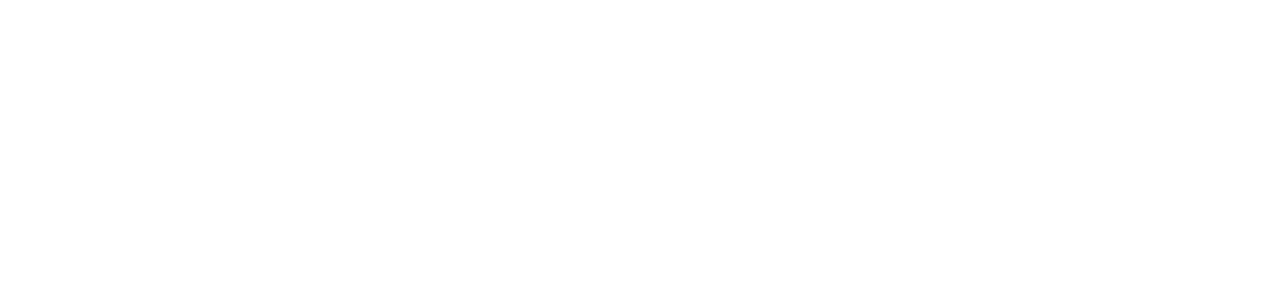
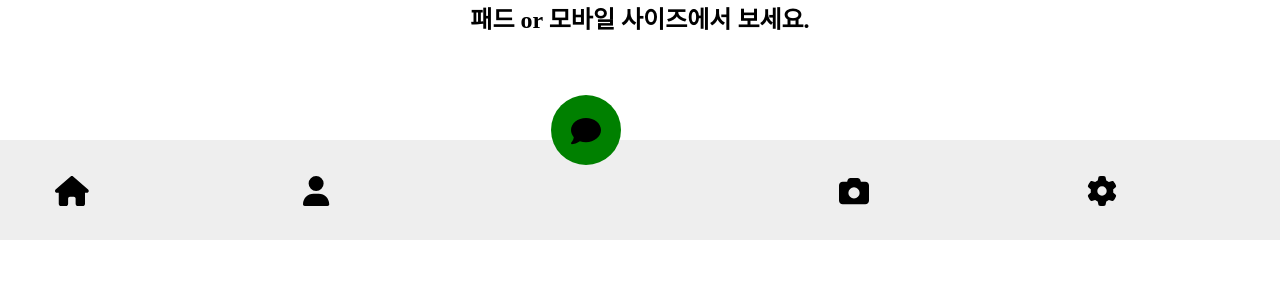
Before and after one commit to jgy4419/variable-site-clone-coding-ts, a React (Create React App) app: page /footer in a window 1280 px wide. Before the commit this address had no page. Shown: the top 300 px of the page. Built offline with nearby package versions, Linux system fonts and the light colour scheme.

Commit message:
230801-MagicNavigationMenu(ing)

```diff
--- /dev/null
+++ b/src/components/SpecificPart/footer/Footer.tsx
@@ -0,0 +1,12 @@
+import React from 'react';
+import MagicNavigationMenu from './MagicNavigationMenu';
+
+const Footer = () => {
+    return (
+        <div>
+            <MagicNavigationMenu/>
+        </div>
+    );
+};
+
+export default Footer;
--- /dev/null
+++ b/src/components/SpecificPart/footer/MagicNavigationMenu.tsx
@@ -0,0 +1,50 @@
+import { useEffect, useState, useRef } from 'react';
+import * as S from './style/MagicNavigationMenu';
+import { FontAwesomeIcon } from '@fortawesome/react-fontawesome';
+import { faHouse, faUser, faComment, faCamera, faGear } from '@fortawesome/free-solid-svg-icons';
+
+const MagicNavigationMenu = () => {
+    const listRef = useRef(null);
+    const [footerIcon, setFooterIcon] = useState(
+        [
+            faHouse,
+            faUser,
+            faComment,
+            faCamera,
+            faGear
+        ]
+    );
+    const backColor = [
+        'red',
+        'orange',
+        'green',
+        'skyblue',
+        'pink'
+    ]
+    const [location, setLocation] = useState(5);
+    return (
+        <S.MagicNavigationMenuContainer>
+            <S.MagicText>패드 or 모바일 사이즈에서 보세요.</S.MagicText>
+            <S.MagicNavigationMenuFooter>
+                <S.MagicNavigationMenus ref={listRef}>
+                {
+                    footerIcon.map((icon, index) => {
+                        return (
+                            <>
+                                <S.MagicNavigationMenu key={index} location={location} backColor={backColor[index]}
+                                    onClick={() => setLocation(index * 2 + 1)}
+                                >
+                                    <FontAwesomeIcon icon={icon} />
+                                </S.MagicNavigationMenu>
+                                <S.MagicNavigationMenuBall location={index + 1}/>
+                            </>
+                        )
+                    })
+                }
+                </S.MagicNavigationMenus>
+            </S.MagicNavigationMenuFooter>
+        </S.MagicNavigationMenuContainer>
+    );
+};
+
+export default MagicNavigationMenu;
--- /dev/null
+++ b/src/components/SpecificPart/footer/style/MagicNavigationMenu.ts
@@ -0,0 +1,54 @@
+import styled, { css } from 'styled-components';
+
+export const MagicNavigationMenuContainer = styled.div`
+    position: relative;
+    width: 100vw;
+    height: 30vh;
+    background-color: #fff;
+`;
+
+export const MagicText = styled.h2`
+    text-align: center;
+`;
+
+export const MagicNavigationMenuFooter = styled.footer`
+    position: absolute;
+    bottom: 0;
+    width: 100%;
+    height: 100px;
+    // background-color: #eee;
+`;
+
+export const MagicNavigationMenuBall = styled.div<{location: number}>`
+    // position: absolute;
+    // bottom: 70px;
+    // width: 70px;
+    // height: 70px;
+    // border-radius: 50%;
+    // background-color: green;
+    // transition: .5s;
+`;
+
+export const MagicNavigationMenus = styled.ul`
+    width: 100%;
+    height: 100%;
+    display: flex;
+    justify-content: space-around;
+    align-items: center;
+    z-index: 10;
+    background-color: #eee;
+`;
+
+export const MagicNavigationMenu = styled.li<{location: number, backColor: string}>`
+    font-size: 30px;
+    width: 30px;
+    height: 30px;
+    transition: .3s;
+    &:nth-child(${props => props.location}) {
+        transform: translateY(-60px);
+        background-color: ${props => props.backColor};
+        padding: 20px;
+        border-radius: 50%;
+        box-sizing: content-box;
+    }
+`;
--- a/src/router/Router.tsx
+++ b/src/router/Router.tsx
@@ -6,6 +6,7 @@
 import SnackBar from '../components/SpecificPart/snackBar/SnackBar';
 import Button from '../components/SpecificPart/button/Button';
 import Accordion from '../components/SpecificPart/accordion/Accordion';
+import Footer from '../components/SpecificPart/footer/Footer';
 
 const Router = () => {
     return (
@@ -17,6 +18,7 @@
             <Route path='/SnackBar' element={<SnackBar/>}/>
             <Route path='/button' element={<Button/>}/>
             <Route path='/Accordion' element={<Accordion/>}/>
+            <Route path='/footer' element={<Footer/>}/>
         </Routes>
     )
 }
```
